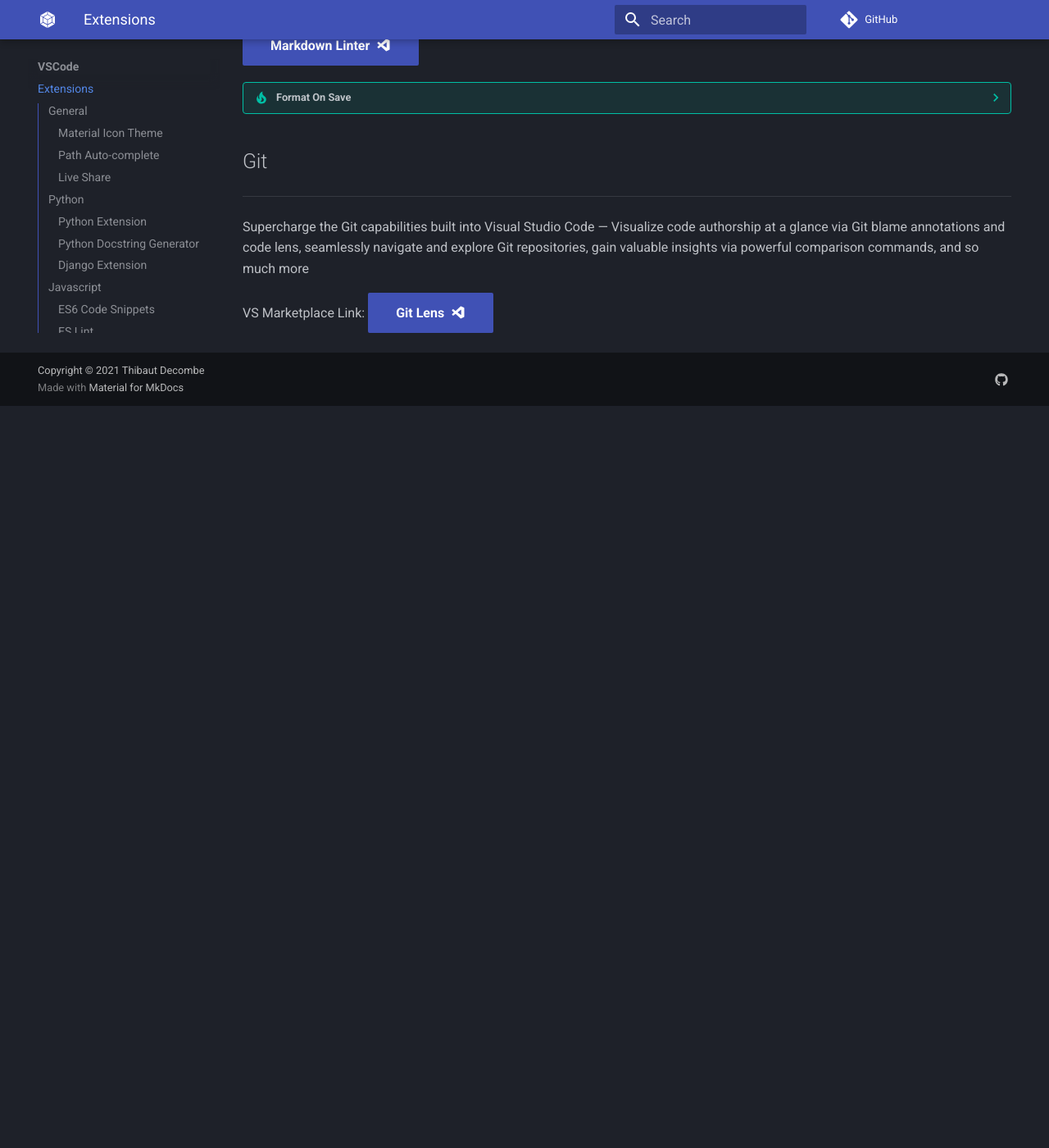
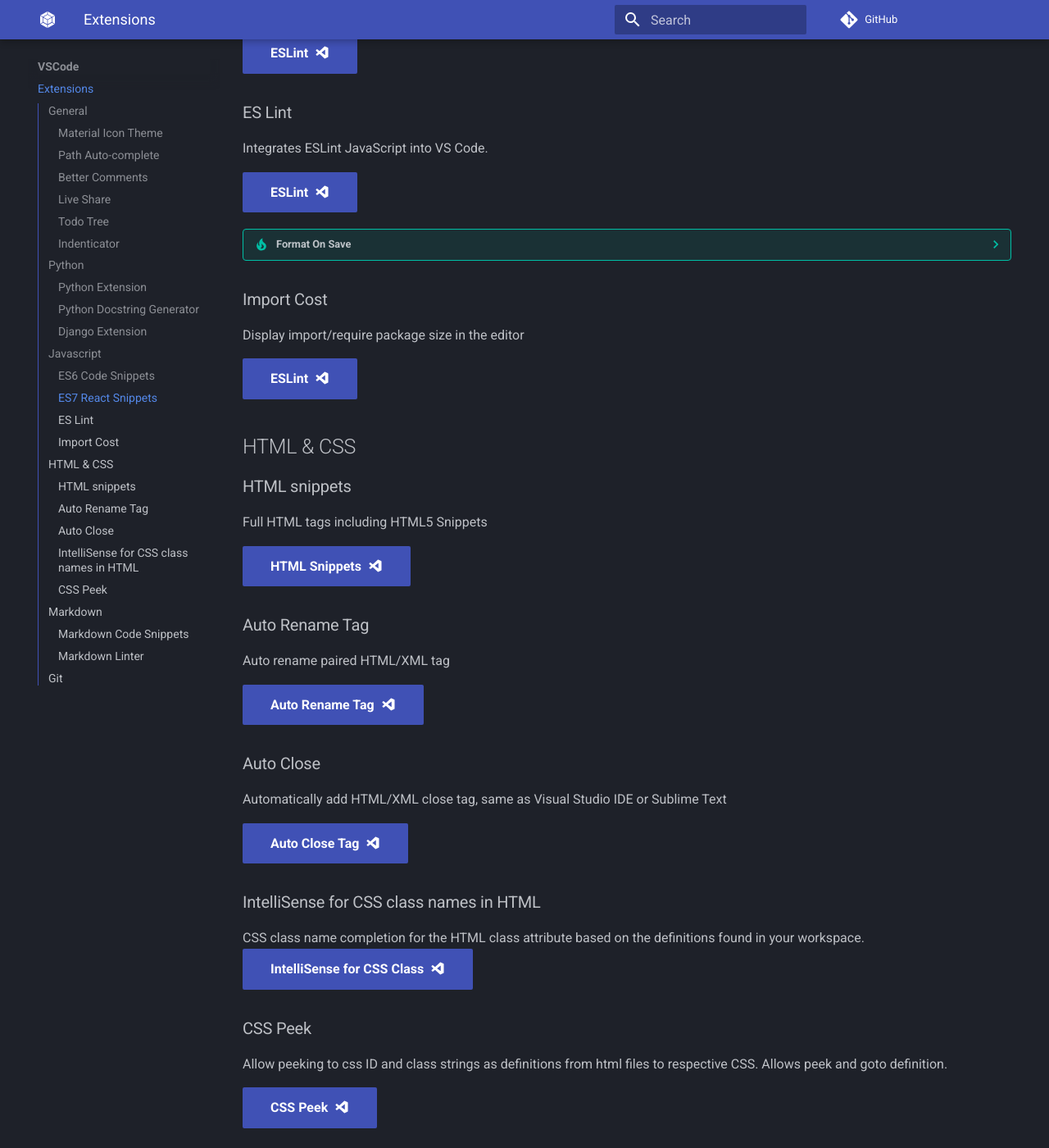
Before and after one commit to UnknownPlatypus/programming-memento, an MkDocs documentation site: the page built from docs/vscode/vscode.md, in a window 1280 px wide and 1400 px high, scrolled down 2437 px. Shown: the whole window at 82% size. Built offline with MkDocs 1.6.1 and Material for MkDocs 9.7.7, drawn with Linux system fonts in a browser that asks for light colours; comment, search, counter and statistics services are not loaded; old or Windows-style settings are respelled for this version of MkDocs; before the commit the page ends 2932 px from its top, so only the background shows below that; some of the changed text lies outside the part shown.

Commit message:
Complete extension list

````diff
--- a/docs/vscode/vscode.md
+++ b/docs/vscode/vscode.md
@@ -19,11 +19,29 @@
 
 [Path Auto-complete&nbsp; :material-microsoft-visual-studio-code:](https://marketplace.visualstudio.com/items?itemName=ionutvmi.path-autocomplete){ .md-button .md-button--primary  }
 
+### Better Comments
+
+Improve your code commenting by annotating with alert, informational, TODOs, and more!
+
+[Better Comments&nbsp; :material-microsoft-visual-studio-code:](https://marketplace.visualstudio.com/items?itemName=aaron-bond.better-comments){ .md-button .md-button--primary  }
+
 ### Live Share
 
 Real-time collaborative development from the comfort of your favorite tools.
 
 [Live Code Share&nbsp; :material-microsoft-visual-studio-code:](https://marketplace.visualstudio.com/items?itemName=MS-vsliveshare.vsliveshare){ .md-button .md-button--primary  }
+
+### Todo Tree
+
+Show TODO, FIXME, etc. comment tags in a tree view
+
+[Todo Tree&nbsp; :material-microsoft-visual-studio-code:](https://marketplace.visualstudio.com/items?itemName=Gruntfuggly.todo-tree){ .md-button .md-button--primary  }
+
+### Indenticator
+
+Highlights your current indent depth
+
+[Todo Tree&nbsp; :material-microsoft-visual-studio-code:](https://marketplace.visualstudio.com/items?itemName=SirTori.indenticator){ .md-button .md-button--primary  }
 
 ## Python
 
@@ -72,6 +90,12 @@
 
 [ES6 Code Snippets&nbsp;&nbsp;:material-microsoft-visual-studio-code:](https://marketplace.visualstudio.com/items?itemName=xabikos.JavaScriptSnippetso){ .md-button .md-button--primary }
 
+### ES7 React Snippets
+
+Simple extensions for React, Redux and Graphql in JS/TS with ES7 syntax
+
+[ESLint&nbsp;&nbsp;:material-microsoft-visual-studio-code:](https://marketplace.visualstudio.com/items?itemName=dsznajder.es7-react-js-snippets){ .md-button .md-button--primary }
+
 ### ES Lint
 
 Integrates ESLint JavaScript into VS Code.
@@ -86,6 +110,43 @@
         "source.fixAll.eslint": true
     }
     ```
+
+### Import Cost
+
+Display import/require package size in the editor
+
+[ESLint&nbsp;&nbsp;:material-microsoft-visual-studio-code:](https://marketplace.visualstudio.com/items?itemName=wix.vscode-import-cost){ .md-button .md-button--primary }
+
+## HTML & CSS
+
+### HTML snippets
+
+Full HTML tags including HTML5 Snippets
+
+[HTML Snippets&nbsp;&nbsp;:material-microsoft-visual-studio-code:](https://marketplace.visualstudio.com/items?itemName=abusaidm.html-snippets){ .md-button .md-button--primary }
+
+### Auto Rename Tag
+
+Auto rename paired HTML/XML tag
+
+[Auto Rename Tag&nbsp;&nbsp;:material-microsoft-visual-studio-code:](https://marketplace.visualstudio.com/items?itemName=formulahendry.auto-rename-tag){ .md-button .md-button--primary }
+
+### Auto Close
+
+Automatically add HTML/XML close tag, same as Visual Studio IDE or Sublime Text
+
+[Auto Close Tag&nbsp;&nbsp;:material-microsoft-visual-studio-code:](https://marketplace.visualstudio.com/items?itemName=formulahendry.auto-close-tag){ .md-button .md-button--primary }
+
+### IntelliSense for CSS class names in HTML
+
+CSS class name completion for the HTML class attribute based on the definitions found in your workspace.
+[IntelliSense for CSS Class&nbsp;&nbsp;:material-microsoft-visual-studio-code:](https://marketplace.visualstudio.com/items?itemName=Zignd.html-css-class-completion){ .md-button .md-button--primary }
+
+### CSS Peek
+
+Allow peeking to css ID and class strings as definitions from html files to respective CSS. Allows peek and goto definition.
+
+[CSS Peek&nbsp;&nbsp;:material-microsoft-visual-studio-code:](https://marketplace.visualstudio.com/items?itemName=pranaygp.vscode-css-peek){ .md-button .md-button--primary }
 
 ## Markdown
 
````
